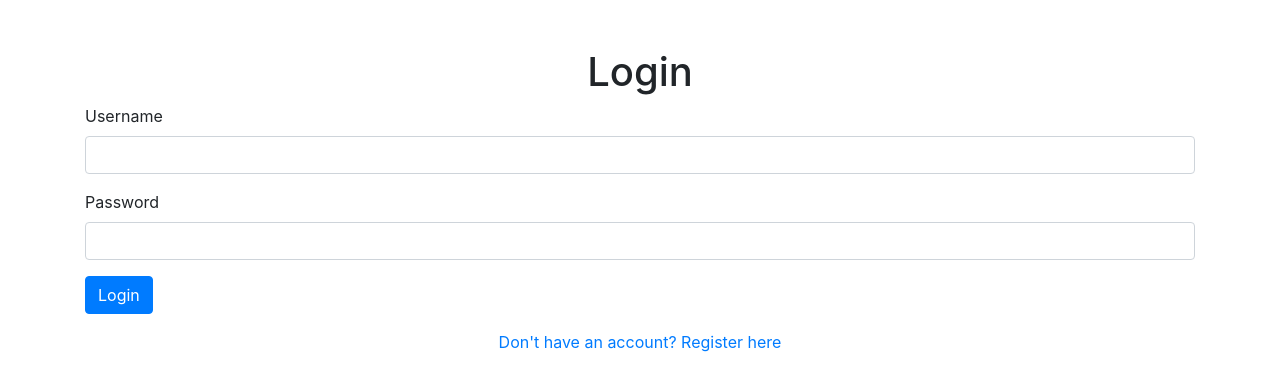
After one commit to LeHaziq/speech-recognition, a Flask app: page /login in a window 1280 px wide. The commit adds this page. Shown: the top 391 px of the page. Run offline with Flask 3, Linux system fonts and the light colour scheme; some libraries are stand-ins or nearby versions.

Commit message:
Added registration and login

```diff
--- a/app.py
+++ b/app.py
@@ -1,12 +1,32 @@
-from flask import Flask, render_template, request, jsonify
+from flask import Flask, render_template, request, jsonify, redirect, url_for
+from flask_login import LoginManager, UserMixin, login_user, login_required, logout_user, current_user
 import os
 import random
 import speech_recognition as sr
 from pydub import AudioSegment
 
 app = Flask(__name__)
+app.secret_key = 'your_secret_key'  # Change this to a random secret key
 UPLOAD_FOLDER = 'uploads'
 os.makedirs(UPLOAD_FOLDER, exist_ok=True)
+
+# Flask-Login setup
+login_manager = LoginManager()
+login_manager.init_app(app)
+login_manager.login_view = 'login'
+
+# In-memory user storage for demonstration purposes
+users = {}
+
+class User(UserMixin):
+    def __init__(self, id):
+        self.id = id
+
+@login_manager.user_loader
+def load_user(user_id):
+    if user_id in users:
+        return User(user_id)
+    return None
 
 def generate_random_letter():
     letters = 'abcdefghijklmnopqrstuvwxyz'
@@ -22,12 +42,45 @@ def calculate_letter_recognition_score(expected_letter, spoken_letter):
     else:
         return 0.0
 
+@app.route('/register', methods=['GET', 'POST'])
+def register():
+    if request.method == 'POST':
+        username = request.form['username']
+        password = request.form['password']
+        if username in users:
+            return 'Username already exists', 400
+        users[username] = {'password': password}
+        user = User(username)
+        login_user(user)
+        return redirect(url_for('index'))
+    return render_template('register.html')
+
+@app.route('/login', methods=['GET', 'POST'])
+def login():
+    if request.method == 'POST':
+        username = request.form['username']
+        password = request.form['password']
+        if username in users and users[username]['password'] == password:
+            user = User(username)
+            login_user(user)
+            return redirect(url_for('index'))
+        return 'Invalid credentials', 401
+    return render_template('login.html')
+
+@app.route('/logout')
+@login_required
+def logout():
+    logout_user()
+    return redirect(url_for('login'))
+
 @app.route('/')
+@login_required
 def index():
     expected_letters = [generate_random_letter() for _ in range(5)]
     return render_template('index.html', expected_letters=expected_letters)
 
 @app.route('/upload', methods=['POST'])
+@login_required
 def upload():
     expected_letters = request.form.getlist('expected_letters[]')
     total_score = 0.0
--- a/templates/index.html
+++ b/templates/index.html
@@ -9,6 +9,9 @@
 <body>
     <div class="container mt-5">
         <h1 class="text-center">Record Audio</h1>
+        <div class="text-right">
+            <a href="/logout" class="btn btn-danger">Logout</a>
+        </div>
         <div id="tests">
             {% for i in range(5) %}
             <div class="test card mb-4" style="display: none;">
--- /dev/null
+++ b/templates/login.html
@@ -0,0 +1,28 @@
+<!DOCTYPE html>
+<html lang="en">
+<head>
+    <meta charset="UTF-8">
+    <meta name="viewport" content="width=device-width, initial-scale=1.0">
+    <title>Login</title>
+    <link href="https://stackpath.bootstrapcdn.com/bootstrap/4.5.2/css/bootstrap.min.css" rel="stylesheet">
+</head>
+<body>
+    <div class="container mt-5">
+        <h1 class="text-center">Login</h1>
+        <form method="POST" action="/login">
+            <div class="form-group">
+                <label for="username">Username</label>
+                <input type="text" class="form-control" id="username" name="username" required>
+            </div>
+            <div class="form-group">
+                <label for="password">Password</label>
+                <input type="password" class="form-control" id="password" name="password" required>
+            </div>
+            <button type="submit" class="btn btn-primary">Login</button>
+        </form>
+        <div class="text-center mt-3">
+            <a href="/register">Don't have an account? Register here</a>
+        </div>
+    </div>
+</body>
+</html>
```
Also changed, not shown: templates/register.html (added, +25 -0 lines).
